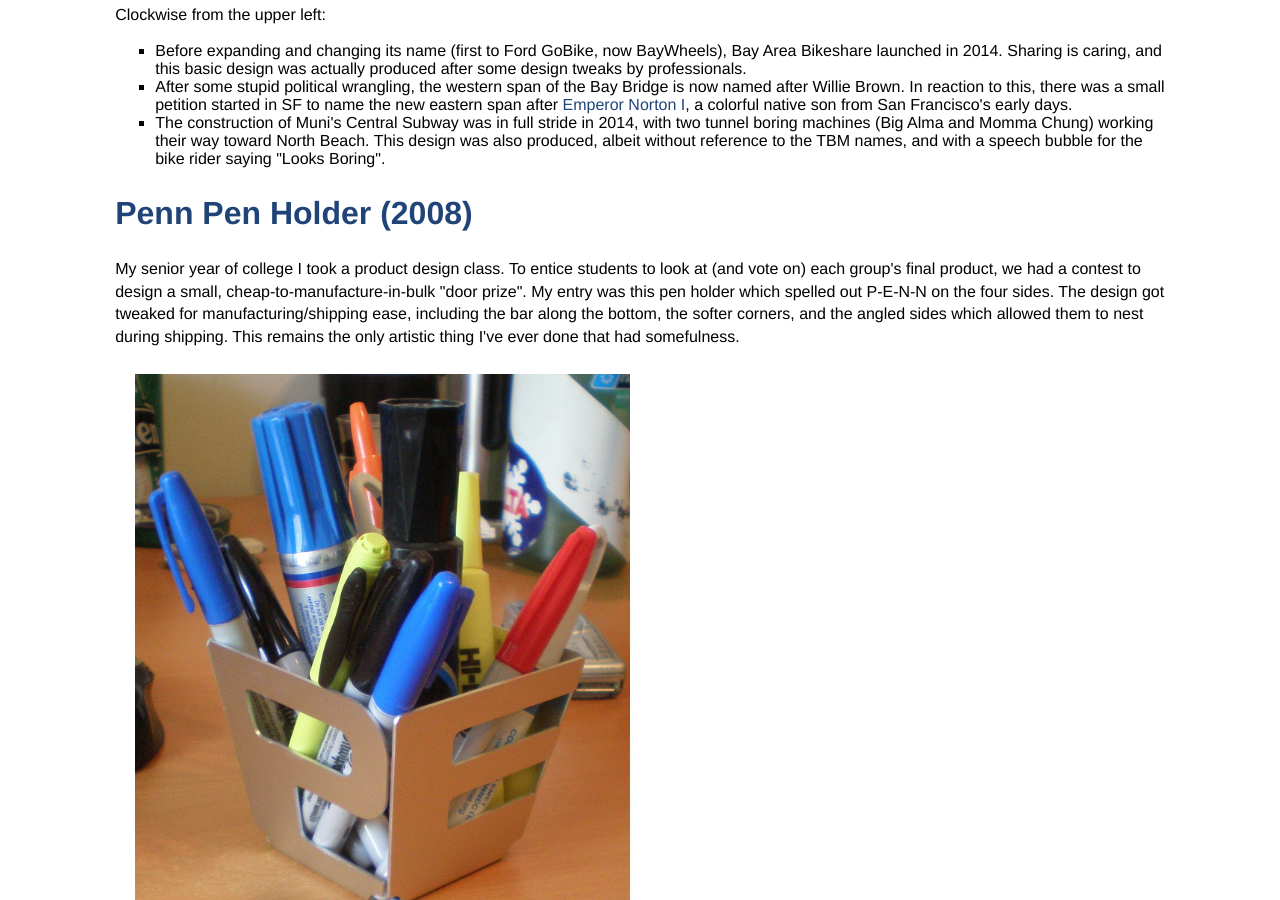
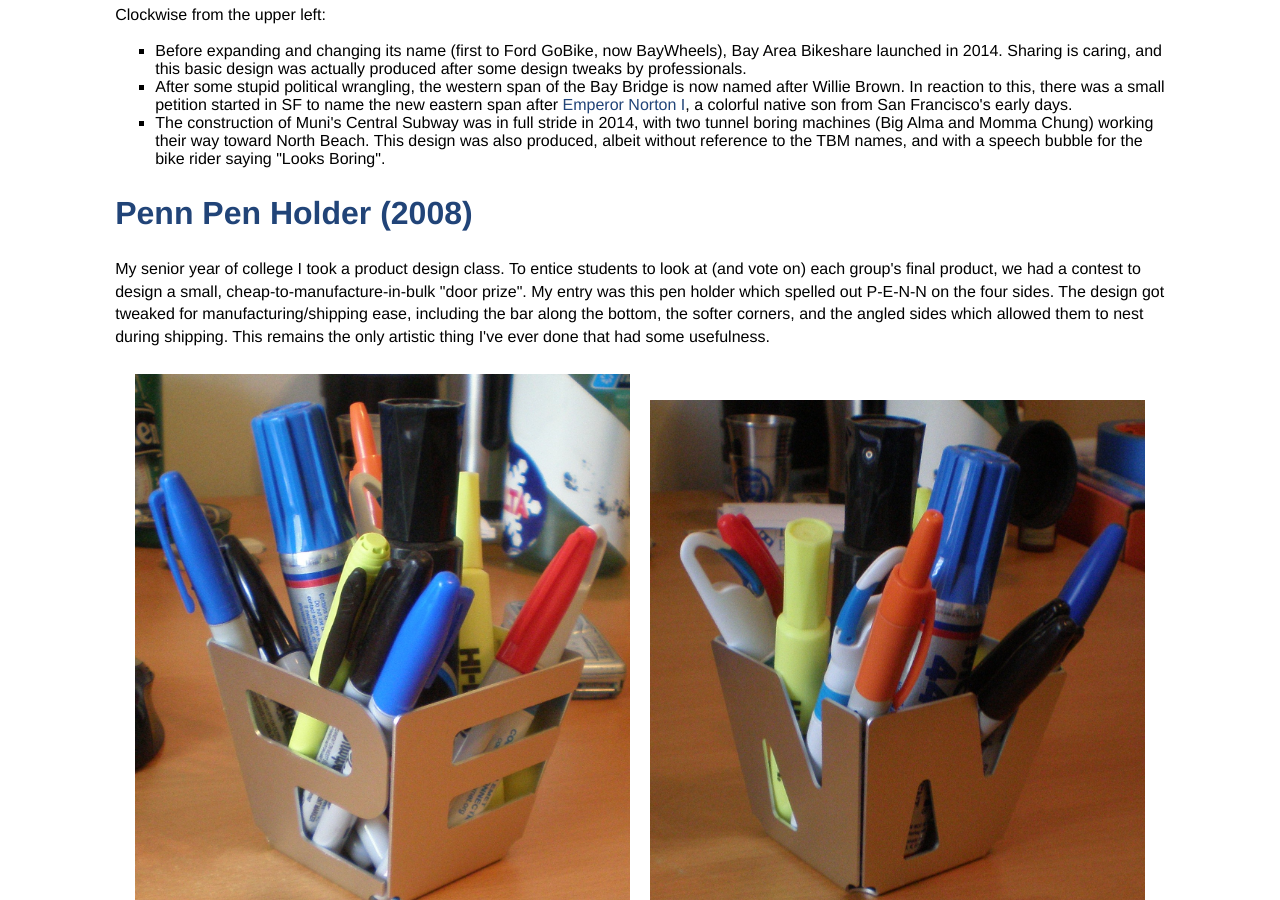
Before and after one commit to transited/transited.github.io, a Jekyll site: the page built from art.html, in a window 1280 px wide and 900 px high, scrolled down 3915 px. Built offline with Jekyll 4.4.1, drawn with Linux system fonts in a browser that asks for light colours; comment, search, counter and statistics services are not loaded.

Commit message:
Penn Pen cleanup
trying to fix the images to be side-by-side

```diff
--- a/art.html
+++ b/art.html
@@ -38,10 +38,12 @@ title: Art
       <li>The construction of Muni's Central Subway was in full stride in 2014, with two tunnel boring machines (Big Alma and Momma Chung) working their way toward North Beach. This design was also produced, albeit without reference to the TBM names, and with a speech bubble for the bike rider saying "Looks Boring".</li>
       </ul>
   <h2>Penn Pen Holder (2008)</h2>
-  <p>My senior year of college I took a product design class. To entice students to look at (and vote on) each group's final product, we had a contest to design a small, cheap-to-manufacture-in-bulk "door prize". My entry was this pen holder which spelled out P-E-N-N on the four sides. The design got tweaked for manufacturing/shipping ease, including the bar along the bottom, the softer corners, and the angled sides which allowed them to nest during shipping. This remains the only artistic thing I've ever done that had somefulness.</p>
+  <p>My senior year of college I took a product design class. To entice students to look at (and vote on) each group's final product, we had a contest to design a small, cheap-to-manufacture-in-bulk "door prize". My entry was this pen holder which spelled out P-E-N-N on the four sides. The design got tweaked for manufacturing/shipping ease, including the bar along the bottom, the softer corners, and the angled sides which allowed them to nest during shipping. This remains the only artistic thing I've ever done that had some usefulness.</p>
   <div class="row">
     <div class="column">
       <a target="_blank" href="Files/PennPen-P-E.JPG"> <img src="Files/PennPen-P-E.JPG" alt="A pen holder whose two visible sides form the letters P and E" style="width:100%"></a>
+    </div>
+    <div class="column">
       <a target="_blank" href="Files/PennPen-N-N.JPG"> <img src="Files/PennPen-N-N.JPG" alt="A pen holder whose two visible sides form the letters N and N" style="width:100%"></a>
     </div>
   </div>
```
